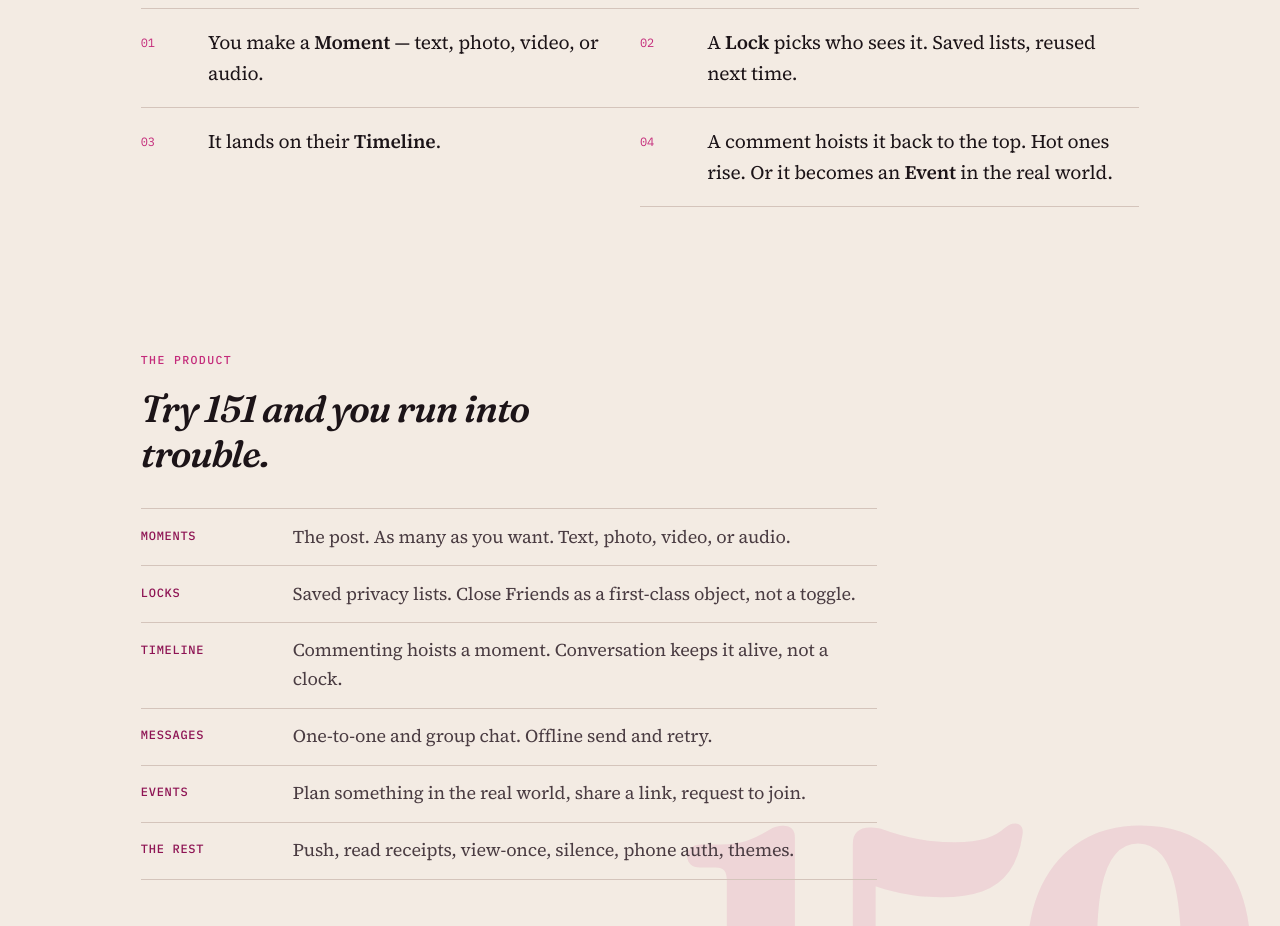
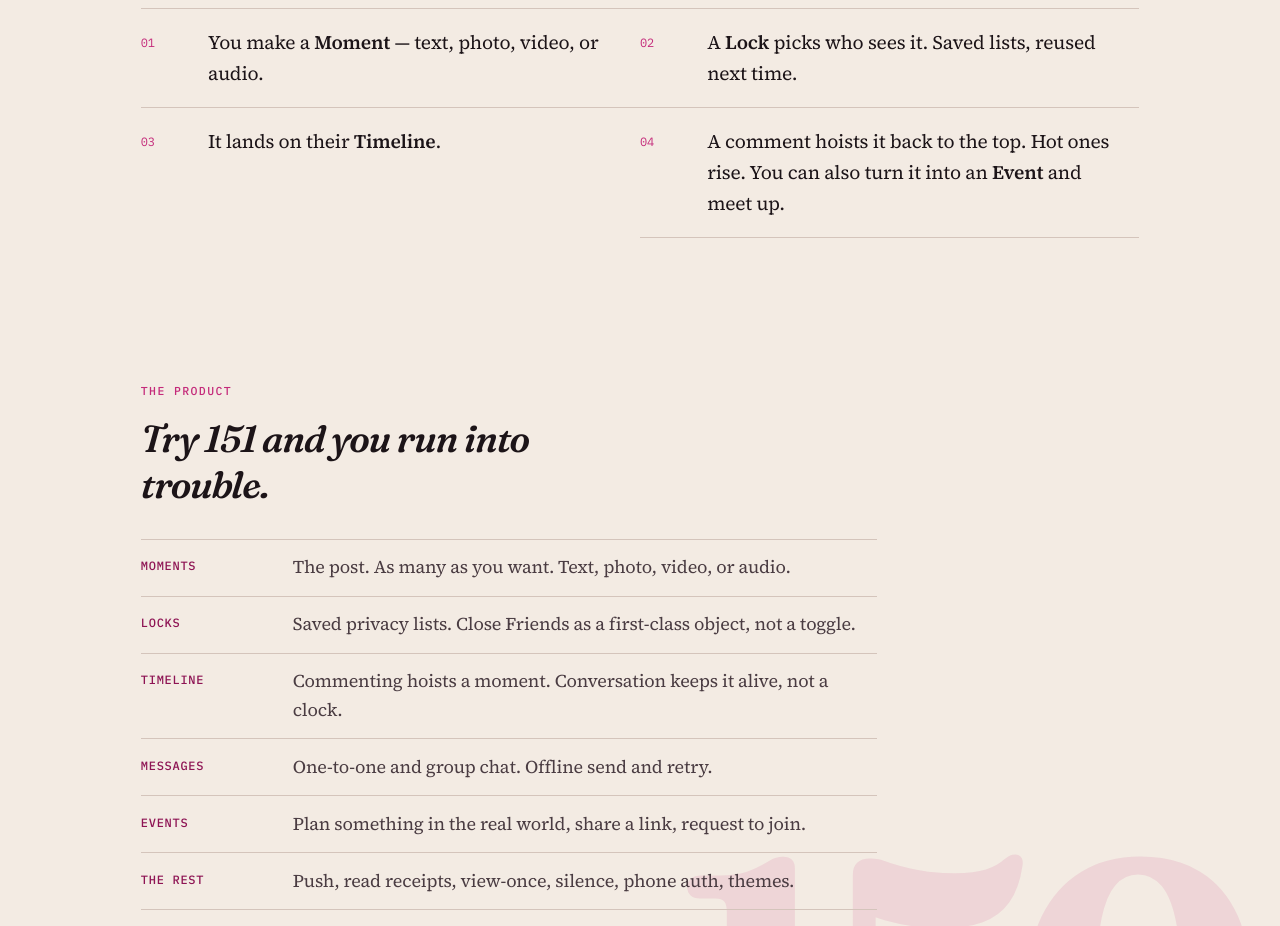
Before and after one commit to yoshirozay/social-media-app, a plain HTML site: page docs/index.html in a window 1280 px wide. Shown: the part 820-1746 px from the top of the page. Drawn offline with Linux system fonts and the light colour scheme.

Commit message:
Rewrite the Event loop line in plain English

```diff
--- a/docs/index.html
+++ b/docs/index.html
@@ -66,7 +66,7 @@
         </li>
         <li>
           <span class="loop-step">04</span>
-          <p>A comment hoists it back to the top. Hot ones rise. Or it becomes an <strong>Event</strong> in the real world.</p>
+          <p>A comment hoists it back to the top. Hot ones rise. You can also turn it into an <strong>Event</strong> and meet up.</p>
         </li>
       </ol>
     </section>
```
Also changed, not shown: README.md.
